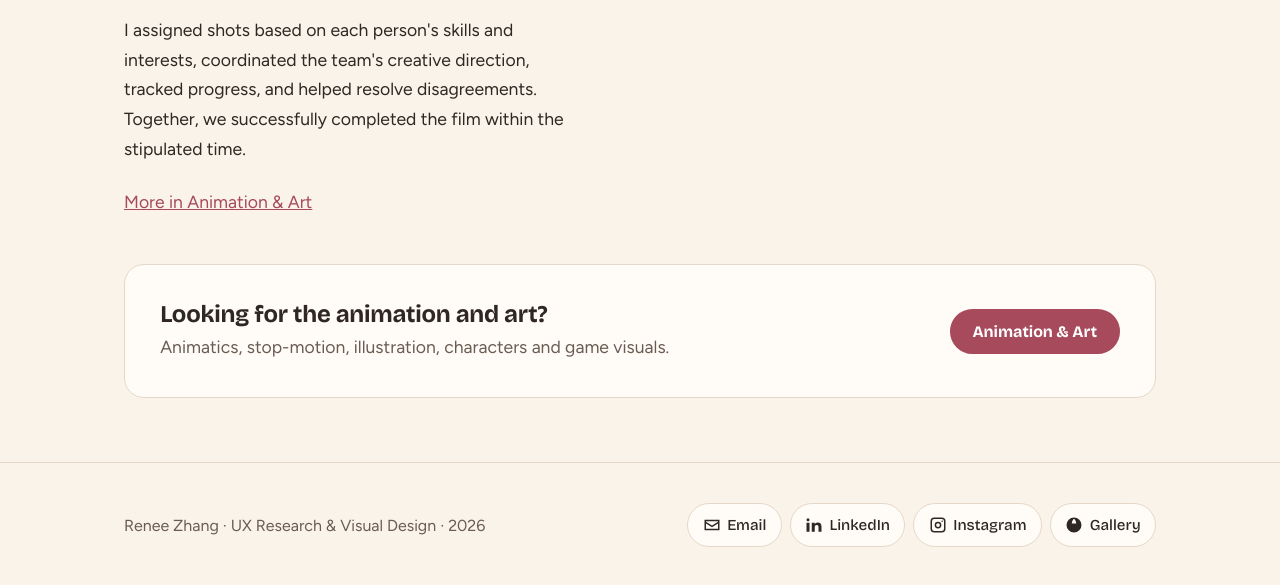
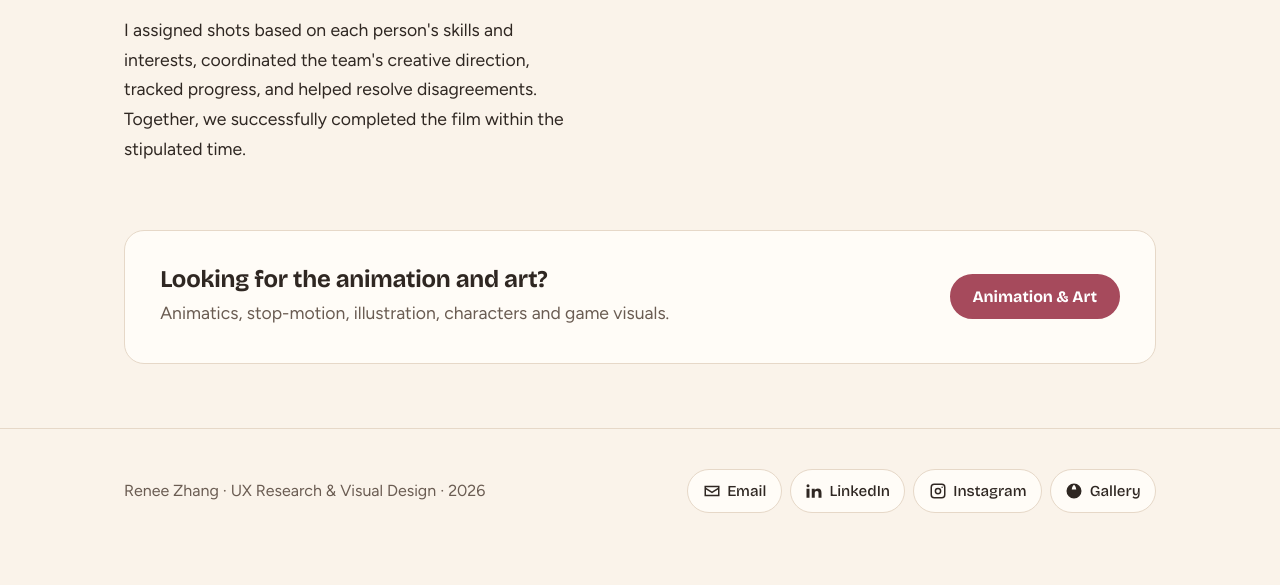
Before and after one commit to reneez991/Portfolio, a plain HTML site: page index.html in a window 1280 px wide. Shown: the part 2722-3307 px from the top of the page. After the commit the page ends 3283 px from the top, so only its background shows below. Drawn offline with nearby package versions, Linux system fonts and the light colour scheme.

Commit message:
Update index.html

```diff
--- a/index.html
+++ b/index.html
@@ -317,7 +317,6 @@ footer svg{width:18px;height:18px;fill:currentColor}
           <p>A three-minute mixed-media animated short created by a five-person team for OCAD University's Studio House course. </p>
           <p>As Director and Producer, I led the project from the initial idea to the final film, working on the pitch deck, storyboard, animatic, animation, and production schedule. With less than four months to complete the project, I set a realistic scope and chose mixed media to let each team member use their strengths in 3D animation, stop-motion, and frame-by-frame animation.</p>
           <p>I assigned shots based on each person's skills and interests, coordinated the team's creative direction, tracked progress, and helped resolve disagreements. Together, we successfully completed the film within the stipulated time.</p>
-          <a class="more" href="#animation">More in Animation &amp; Art</a>
         </div>
         <iframe class="media" loading="lazy" title="imagine, animated short film" src="https://www.youtube.com/embed/HJWVGS6fEn0" allowfullscreen></iframe>
       </article>
```
